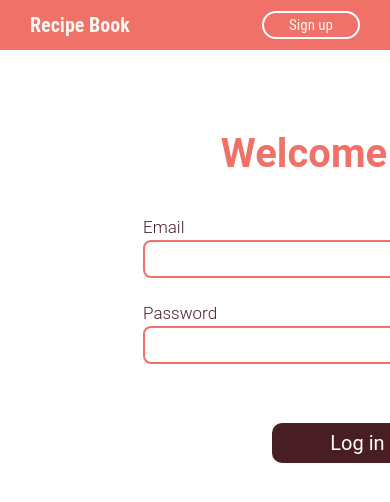
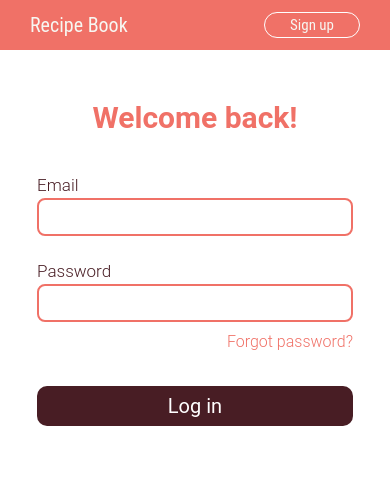
Before and after one commit to anniehirata/Recipe-Website, a React (Create React App) app in the folder recipe-app/: page /login in a window 390 px wide. Shown: the top 502 px of the page. Built offline with nearby package versions, Linux system fonts and the light colour scheme.

Commit message:
Changed mobile navbar font weight and added support for mobile for login

```diff
--- a/recipe-app/src/components/Login-Page.css
+++ b/recipe-app/src/components/Login-Page.css
@@ -7,8 +7,8 @@
     margin-left: auto;
 
     width: 80%;
-    height: 60vh;
-    min-width: 715px;
+    height: 570px;
+    min-width: 600px;
     max-width: 800px;
 }
 
@@ -22,7 +22,7 @@
     font-size: 40px;
 }
 
-form
+#login-form
 {
     width: 60%;
     margin-left: 20%;
@@ -50,7 +50,7 @@ form
     font-size: 17px;
 }
 
-input:focus
+.login-input:focus
 {
     outline: none !important;
 }
@@ -61,7 +61,7 @@ input:focus
 }
 
 
-button
+#login-button
 {
     width: 40%;
     margin: 30px 30% 0 30%;
@@ -75,12 +75,12 @@ button
     font-family: "Roboto", sans-serif;
 }
 
-button:hover
+#login-button:hover
 {
     background-color: #F07167;
 }
 
-button:focus
+#login-button:focus
 {
     outline: 0 !important;
 }
@@ -95,3 +95,47 @@ button:focus
 {
     color: #481D24;
 }
+
+@media only screen and (max-width: 600px)
+{
+    #login-page
+    {
+        position: static;
+        min-width: 300px;
+        width: 90%;
+        margin: 0 5%;
+    }
+
+    #login-page > h1
+    {
+        margin-top: 50px;
+        margin-bottom: 40px;
+        font-size: 30px;
+    }
+
+    #login-form
+    {
+        width: 90%;
+        margin: 0 5%;
+        min-width: 0px;
+        font-family: "Roboto Light", sans-serif;
+    }
+
+    #login-button
+    {
+        width: 100%;
+        margin: 35px 0;
+    }
+
+    .login-label
+    {
+        font-size: 15px;
+    }
+
+    .login-input
+    {
+        padding: 5px 8px;
+        border: 1.5px solid #F07167;
+        font-size: 15px;
+    }
+}
--- a/recipe-app/src/components/Login-Page.js
+++ b/recipe-app/src/components/Login-Page.js
@@ -66,15 +66,15 @@ export default class LoginPage extends React.Component
             <Nav type="signup"/>
             <div id="login-page">
                 <h1>Welcome back!</h1>
-                <form onSubmit={this.onSubmit}>
+                <form id="login-form" onSubmit={this.onSubmit}>
                     <div class="login-form-entry">
-                        <label>Email</label>
-                        <input type="text" value={this.state.email} onChange={this.onEmailChange}></input>
-                        <label>Password</label>
-                        <input type="password" value={this.state.password} onChange={this.onPasswordChange} id="pass-input"></input>
+                        <label className="login-label">Email</label>
+                        <input className="login-input" type="text" value={this.state.email} onChange={this.onEmailChange}></input>
+                        <label className="login-label">Password</label>
+                        <input className="login-input" type="password" value={this.state.password} onChange={this.onPasswordChange} id="pass-input"></input>
                         <a id="forgot">Forgot password?</a>
                     </div>
-                    <button>Log in</button>
+                    <button id="login-button">Log in</button>
                 </form>
             </div>
         </div>
--- a/recipe-app/src/components/Navbar.css
+++ b/recipe-app/src/components/Navbar.css
@@ -51,7 +51,7 @@ a:hover
 .log-sign
 {
     padding: 3px 25px;
-    border: 2px solid white;
+    border: 1.5px solid white;
     border-radius: 30px;
 }
 
@@ -66,6 +66,7 @@ a:hover
     {
         padding-left: 20px;
         font-size: 20px;
+        font-weight: normal;
     }
 
     #nav-right
```
